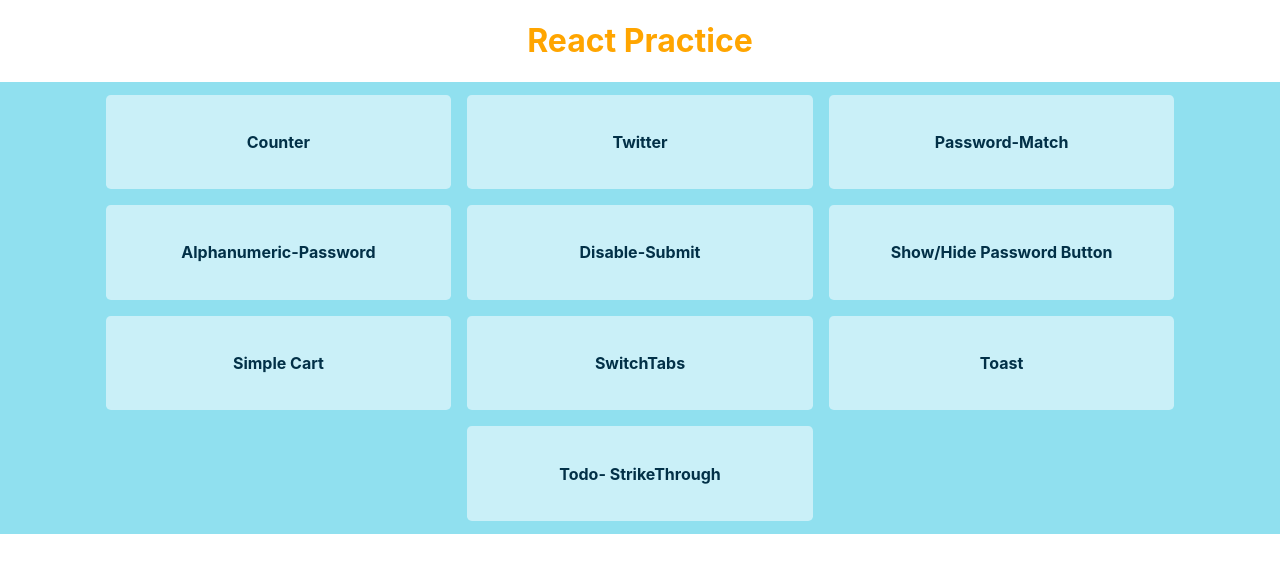
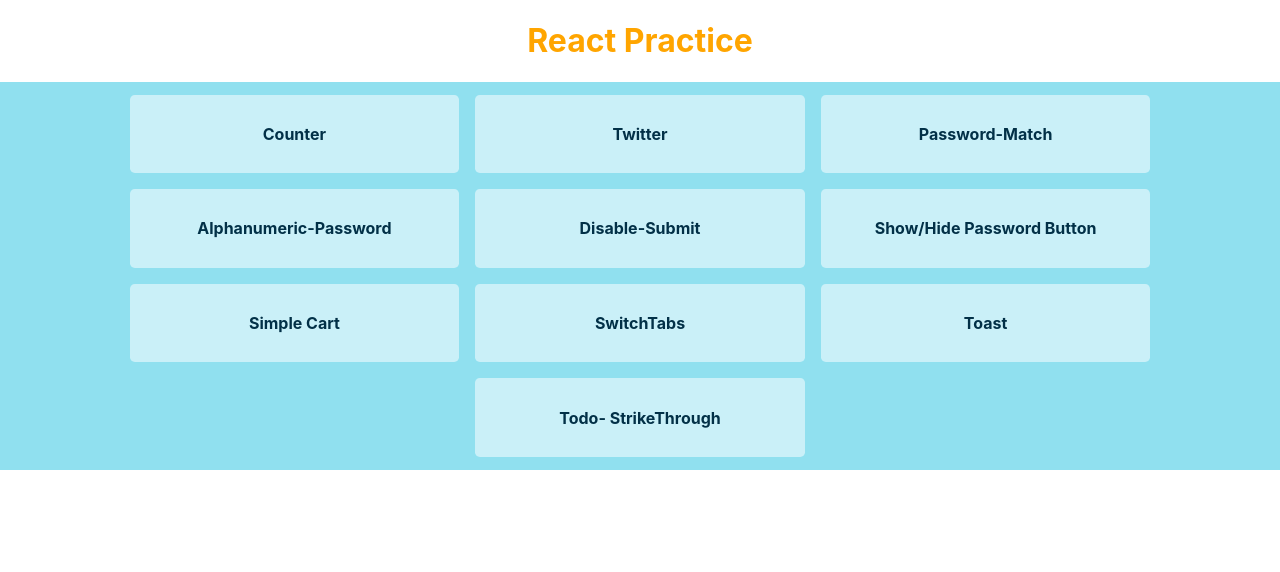
Before and after one commit to SanjuXepiar/react-practice1, a React (Create React App) app: page / in a window 1280 px wide. Shown: the top 572 px of the page. Built offline with nearby package versions, Linux system fonts and the light colour scheme.

Commit message:
Update style.css

```diff
--- a/src/Home/style.css
+++ b/src/Home/style.css
@@ -9,15 +9,21 @@
 .project {
   background: #caf0f8;
   text-align: center;
-  padding: 1rem;
+  padding: 0.5rem;
   border-radius: 0.3rem;
   width: 25%;
+}
+.project :hover {
+  color: #3a86ff;
 }
 .project a {
   text-decoration: none;
   font-weight: bold;
   color: #023047;
+  display: flex;
+  justify-content: center;
 }
-.project a :hover {
-  color: #3a86ff;
+.project a > h4 {
+  height: 100%;
+  width: 100%;
 }
```
